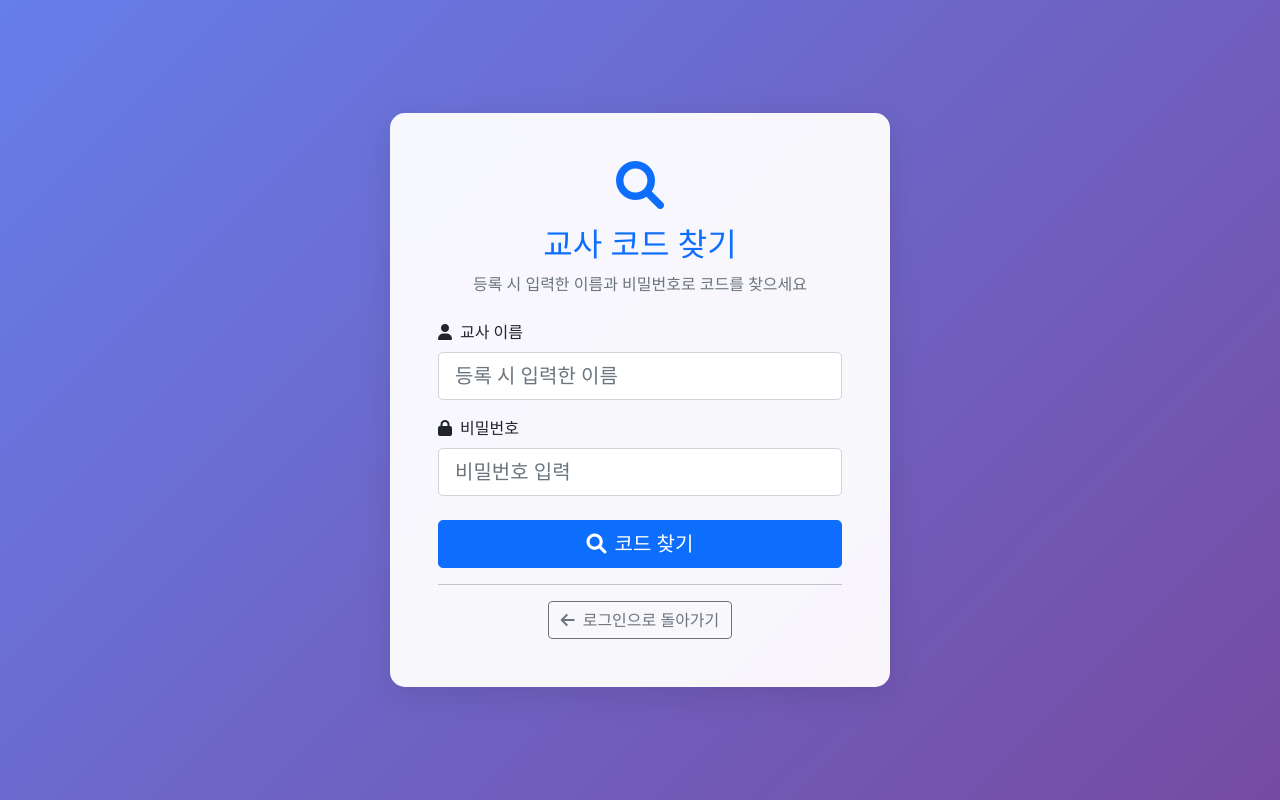
After one commit to Jun268-96/sendMessage, a Flask app: page /teacher/find-code in a window 1280 px wide. The commit adds this page. Run offline with Flask 3, Linux system fonts and the light colour scheme; some libraries are stand-ins or nearby versions.

Commit message:
teacher class code find function

```diff
--- a/main.py
+++ b/main.py
@@ -274,6 +274,47 @@ def teacher_login_post():
             return render_template('teacher_login.html', error='교사 코드 또는 비밀번호가 올바르지 않습니다.')
     except Exception as e:
         return render_template('teacher_login.html', error=f'로그인 실패: {str(e)}')
+
+
+@app.route('/teacher/find-code')
+def teacher_find_code():
+    return render_template('teacher_find_code.html')
+
+
+@app.route('/teacher/find-code', methods=['POST'])
+def teacher_find_code_post():
+    teacher_name = request.form.get('teacher_name', '').strip()
+    password = request.form.get('password', '')
+
+    if not teacher_name:
+        return render_template('teacher_find_code.html', error='교사 이름을 입력해주세요.')
+
+    if not password:
+        return render_template('teacher_find_code.html', error='비밀번호를 입력해주세요.')
+
+    try:
+        conn = get_db()
+        c = conn.cursor()
+        c.execute('SELECT teacher_code, password_hash FROM teachers WHERE teacher_name = %s', (teacher_name,))
+        teachers_found = c.fetchall()
+        conn.close()
+
+        if not teachers_found:
+            return render_template('teacher_find_code.html', error='해당 이름으로 등록된 교사가 없습니다.')
+
+        # 비밀번호가 일치하는 모든 코드 찾기
+        matching_codes = []
+        for teacher_code, password_hash in teachers_found:
+            if check_password_hash(password_hash, password):
+                matching_codes.append(teacher_code)
+
+        if matching_codes:
+            return render_template('teacher_find_code.html', codes=matching_codes)
+        else:
+            return render_template('teacher_find_code.html', error='비밀번호가 일치하지 않습니다.')
+
+    except Exception as e:
+        return render_template('teacher_find_code.html', error=f'코드 찾기 실패: {str(e)}')
 
 
 @app.route('/teacher')
--- /dev/null
+++ b/templates/teacher_find_code.html
@@ -0,0 +1,106 @@
+<!DOCTYPE html>
+<html lang="ko">
+
+<head>
+    <meta charset="UTF-8">
+    <meta name="viewport" content="width=device-width, initial-scale=1.0">
+    <title>코드 찾기 - 메시지 전송 시스템</title>
+    <link href="https://cdn.jsdelivr.net/npm/bootstrap@5.1.3/dist/css/bootstrap.min.css" rel="stylesheet">
+    <link href="https://cdnjs.cloudflare.com/ajax/libs/font-awesome/6.0.0/css/all.min.css" rel="stylesheet">
+    <style>
+        body {
+            background: linear-gradient(135deg, #667eea 0%, #764ba2 100%);
+            min-height: 100vh;
+            display: flex;
+            align-items: center;
+            justify-content: center;
+        }
+
+        .find-card {
+            background: rgba(255, 255, 255, 0.95);
+            border-radius: 15px;
+            box-shadow: 0 8px 32px rgba(0, 0, 0, 0.1);
+            backdrop-filter: blur(10px);
+            max-width: 500px;
+            width: 100%;
+        }
+
+        .code-display {
+            font-size: 2rem;
+            font-weight: bold;
+            letter-spacing: 0.3em;
+            color: #667eea;
+            background: #f8f9fa;
+            padding: 15px;
+            border-radius: 10px;
+            text-align: center;
+        }
+    </style>
+</head>
+
+<body>
+    <div class="find-card p-5">
+        <div class="text-center mb-4">
+            <i class="fas fa-search fa-3x text-primary mb-3"></i>
+            <h2 class="text-primary">교사 코드 찾기</h2>
+            <p class="text-muted">등록 시 입력한 이름과 비밀번호로 코드를 찾으세요</p>
+        </div>
+
+        {% if error %}
+        <div class="alert alert-danger" role="alert">
+            <i class="fas fa-exclamation-triangle me-2"></i>{{ error }}
+        </div>
+        {% endif %}
+
+        {% if codes %}
+        <div class="alert alert-success" role="alert">
+            <i class="fas fa-check-circle me-2"></i>코드를 찾았습니다!
+        </div>
+        <div class="mb-4">
+            {% for code in codes %}
+            <div class="code-display mb-2">{{ code }}</div>
+            {% endfor %}
+        </div>
+        <div class="d-grid">
+            <a href="/teacher/login" class="btn btn-primary btn-lg">
+                <i class="fas fa-sign-in-alt me-2"></i>로그인하러 가기
+            </a>
+        </div>
+        {% else %}
+        <form method="POST">
+            <div class="mb-3">
+                <label for="teacher_name" class="form-label">
+                    <i class="fas fa-user me-2"></i>교사 이름
+                </label>
+                <input type="text" class="form-control form-control-lg" id="teacher_name" name="teacher_name"
+                    placeholder="등록 시 입력한 이름" required>
+            </div>
+
+            <div class="mb-4">
+                <label for="password" class="form-label">
+                    <i class="fas fa-lock me-2"></i>비밀번호
+                </label>
+                <input type="password" class="form-control form-control-lg" id="password" name="password"
+                    placeholder="비밀번호 입력" required>
+            </div>
+
+            <div class="d-grid mb-3">
+                <button type="submit" class="btn btn-primary btn-lg">
+                    <i class="fas fa-search me-2"></i>코드 찾기
+                </button>
+            </div>
+
+            <div class="text-center">
+                <hr>
+                <a href="/teacher/login" class="btn btn-outline-secondary">
+                    <i class="fas fa-arrow-left me-2"></i>로그인으로 돌아가기
+                </a>
+            </div>
+        </form>
+        {% endif %}
+    </div>
+
+    <script src="https://cdn.jsdelivr.net/npm/bootstrap@5.1.3/dist/js/bootstrap.bundle.min.js"></script>
+</body>
+
+</html>
--- a/templates/teacher_login.html
+++ b/templates/teacher_login.html
@@ -74,6 +74,10 @@
                 <a href="/teacher/register" class="btn btn-outline-secondary">
                     <i class="fas fa-user-plus me-2"></i>교사 등록하기
                 </a>
+                <p class="text-muted mt-3 mb-2">코드를 잊으셨나요?</p>
+                <a href="/teacher/find-code" class="btn btn-outline-info">
+                    <i class="fas fa-search me-2"></i>코드 찾기
+                </a>
             </div>
         </form>
 
```
